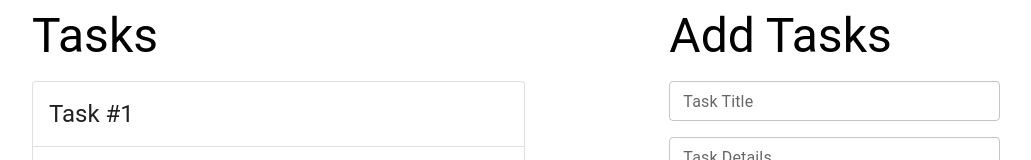
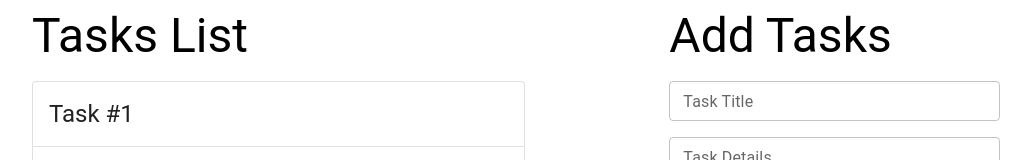
Before and after one commit to mrahma04/simple-todo-app-v2.0, a React (Create React App) app: page / in a window 1280 px wide. Shown: the top 160 px of the page, without its empty margins (136-1167 px from the left). Built offline with nearby package versions, Linux system fonts and the light colour scheme.

Commit message:
updated Dashboard

```diff
--- a/src/components/Dashboard.js
+++ b/src/components/Dashboard.js
@@ -19,7 +19,7 @@ const Dashboard = () => {
         <Grid item xs={8}>
           <Container>
             <Typography variant="h3" gutterBottom>
-              Tasks
+              Tasks List
             </Typography>
             <TasksList tasksList={tasksList}></TasksList>
           </Container>
```
